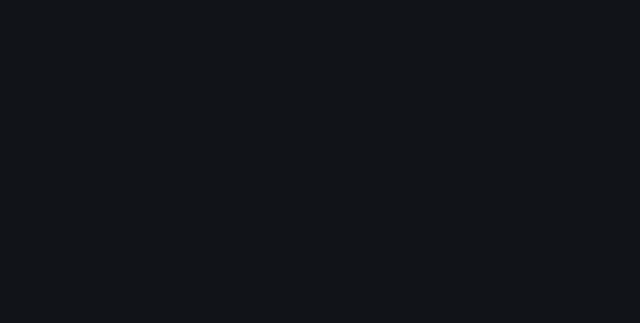
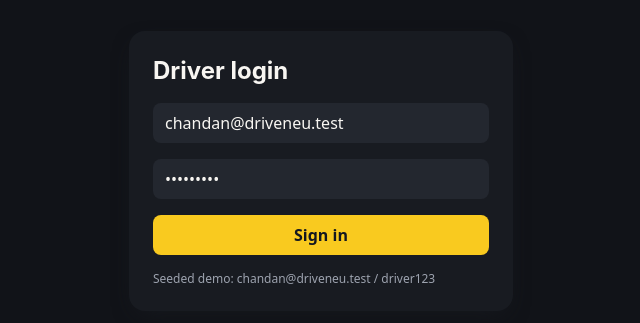
Before and after one commit to KritarthaMaiti2002/DriveNeu-app, a Next.js app in the folder driveneu-next/: page / in a window 1280 px wide. Before the commit this address had no page. Shown: the part 229-552 px from the top of the page, without its empty margins (319-959 px from the left). Built offline with nearby package versions, Linux system fonts and the light colour scheme.

Commit message:
fix: suspense boundary and force-dynamic api routes

```diff
--- a/driveneu-next/app/api/bookings/route.ts
+++ b/driveneu-next/app/api/bookings/route.ts
@@ -1,3 +1,5 @@
+export const dynamic = "force-dynamic";
+
 import { z } from "zod";
 import { withApi } from "@/lib/api";
 import { prisma } from "@/lib/prisma";
--- a/driveneu-next/app/api/dashboard/route.ts
+++ b/driveneu-next/app/api/dashboard/route.ts
@@ -1,3 +1,5 @@
+export const dynamic = "force-dynamic";
+
 import { withApi } from "@/lib/api";
 import { prisma } from "@/lib/prisma";
 
--- a/driveneu-next/app/api/help/faqs/route.ts
+++ b/driveneu-next/app/api/help/faqs/route.ts
@@ -1,3 +1,5 @@
+export const dynamic = "force-dynamic";
+
 import { z } from "zod";
 import { withApi } from "@/lib/api";
 import { prisma } from "@/lib/prisma";
--- a/driveneu-next/app/api/help/tickets/route.ts
+++ b/driveneu-next/app/api/help/tickets/route.ts
@@ -1,3 +1,5 @@
+export const dynamic = "force-dynamic";
+
 import { z } from "zod";
 import { withApi } from "@/lib/api";
 import { prisma } from "@/lib/prisma";
--- a/driveneu-next/app/api/lms/progress/route.ts
+++ b/driveneu-next/app/api/lms/progress/route.ts
@@ -1,3 +1,5 @@
+export const dynamic = "force-dynamic";
+
 import { z } from "zod";
 import { withApi } from "@/lib/api";
 import { prisma } from "@/lib/prisma";
@@ -21,7 +23,6 @@ export const POST = withApi({
       update: { completed: true, completedAt: new Date() },
       create: { enrollmentId: enr.id, moduleId: mod.id, completed: true, completedAt: new Date() },
     });
-    // recompute completion
     const total = await prisma.module.count({ where: { courseId: mod.courseId } });
     const done = await prisma.moduleProgress.count({ where: { enrollmentId: enr.id, completed: true } });
     if (done >= total) await prisma.enrollment.update({ where: { id: enr.id }, data: { completedAt: new Date() } });
--- a/driveneu-next/app/api/lms/route.ts
+++ b/driveneu-next/app/api/lms/route.ts
@@ -1,3 +1,5 @@
+export const dynamic = "force-dynamic";
+
 import { withApi } from "@/lib/api";
 import { prisma } from "@/lib/prisma";
 
--- a/driveneu-next/app/api/notifications/route.ts
+++ b/driveneu-next/app/api/notifications/route.ts
@@ -1,3 +1,5 @@
+export const dynamic = "force-dynamic";
+
 import { withApi } from "@/lib/api";
 import { prisma } from "@/lib/prisma";
 
--- a/driveneu-next/app/api/profile/route.ts
+++ b/driveneu-next/app/api/profile/route.ts
@@ -1,3 +1,5 @@
+export const dynamic = "force-dynamic";
+
 import { withApi } from "@/lib/api";
 import { prisma } from "@/lib/prisma";
 
--- a/driveneu-next/app/api/wallet/route.ts
+++ b/driveneu-next/app/api/wallet/route.ts
@@ -1,3 +1,5 @@
+export const dynamic = "force-dynamic";
+
 import { withApi } from "@/lib/api";
 import { prisma } from "@/lib/prisma";
 
--- a/driveneu-next/app/page.tsx
+++ b/driveneu-next/app/page.tsx
@@ -1,2 +1,40 @@
-import { redirect } from "next/navigation";
-export default function Home() { redirect("/dashboard"); }
+"use client";
+import { signIn } from "next-auth/react";
+import { useState, Suspense } from "react";
+import { useRouter, useSearchParams } from "next/navigation";
+
+function LoginForm() {
+  const router = useRouter();
+  const params = useSearchParams();
+  const [email, setEmail] = useState("chandan@driveneu.test");
+  const [password, setPassword] = useState("driver123");
+  const [err, setErr] = useState("");
+
+  async function onSubmit(e: React.FormEvent) {
+    e.preventDefault(); setErr("");
+    const res = await signIn("credentials", { email, password, redirect: false });
+    if (res?.error) setErr("Invalid email or password");
+    else router.push(params.get("from") || "/dashboard");
+  }
+
+  return (
+    <form onSubmit={onSubmit} className="w-full max-w-sm space-y-4 bg-card rounded-2xl p-6 shadow-card">
+      <h1 className="font-display text-2xl font-bold">Driver login</h1>
+      <input className="w-full bg-muted rounded-lg px-3 py-2" value={email} onChange={(e) => setEmail(e.target.value)} placeholder="Email" type="email" required />
+      <input className="w-full bg-muted rounded-lg px-3 py-2" value={password} onChange={(e) => setPassword(e.target.value)} placeholder="Password" type="password" required />
+      {err && <p className="text-red-400 text-sm">{err}</p>}
+      <button className="w-full bg-primary text-primary-foreground rounded-lg py-2 font-semibold">Sign in</button>
+      <p className="text-xs text-muted-foreground">Seeded demo: chandan@driveneu.test / driver123</p>
+    </form>
+  );
+}
+
+export default function LoginPage() {
+  return (
+    <main className="min-h-screen grid place-items-center px-5">
+      <Suspense fallback={<div className="text-muted-foreground">Loading...</div>}>
+        <LoginForm />
+      </Suspense>
+    </main>
+  );
+}
```
